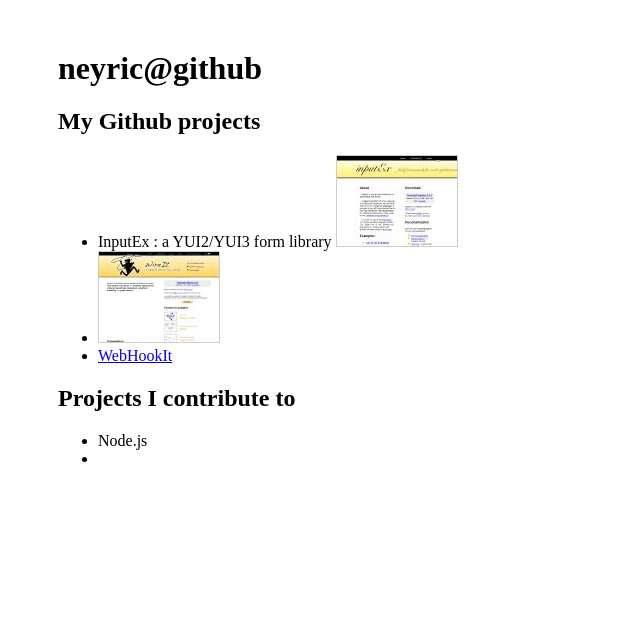
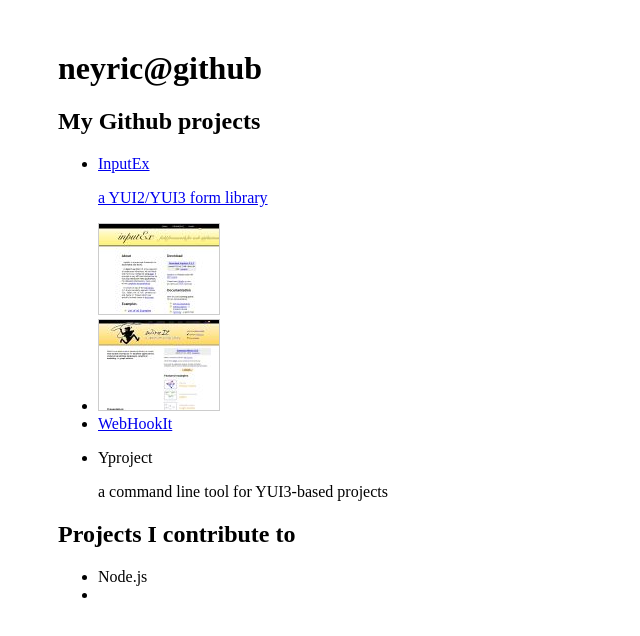
Before and after one commit to ericabouaf/neyric.github.com, a plain HTML site: page index.html in a window 1280 px wide. Shown: the whole page, without its empty margins (0-640 px from the left). Drawn offline with Linux system fonts and the light colour scheme.

Commit message:
Edited index.html via GitHub

```diff
--- a/index.html
+++ b/index.html
@@ -15,8 +15,12 @@ img { border: 1px solid #ccc;}
 
 <ul>
 
-<li>InputEx : a YUI2/YUI3 form library
-  <a href="http://neyric.github.com/inputex"><img src="inputex.jpg"/></a>
+<li>
+  <a href="http://neyric.github.com/inputex">
+    <p class='projectName'>InputEx</p>
+    <p class='description'>a YUI2/YUI3 form library</p>
+    <img src="inputex.jpg"/>
+  </a>
 </li>
 
 <li>
@@ -25,6 +29,12 @@ img { border: 1px solid #ccc;}
 
 <li>
   <a href="http://neyric.github.com/webhookit">WebHookIt</a>
+</li>
+
+<li>
+   <p class='projectName'>Yproject</p>
+   <p class='description'>a command line tool for YUI3-based projects</p>
+</li>
 </li>
 
 </ul>
```
